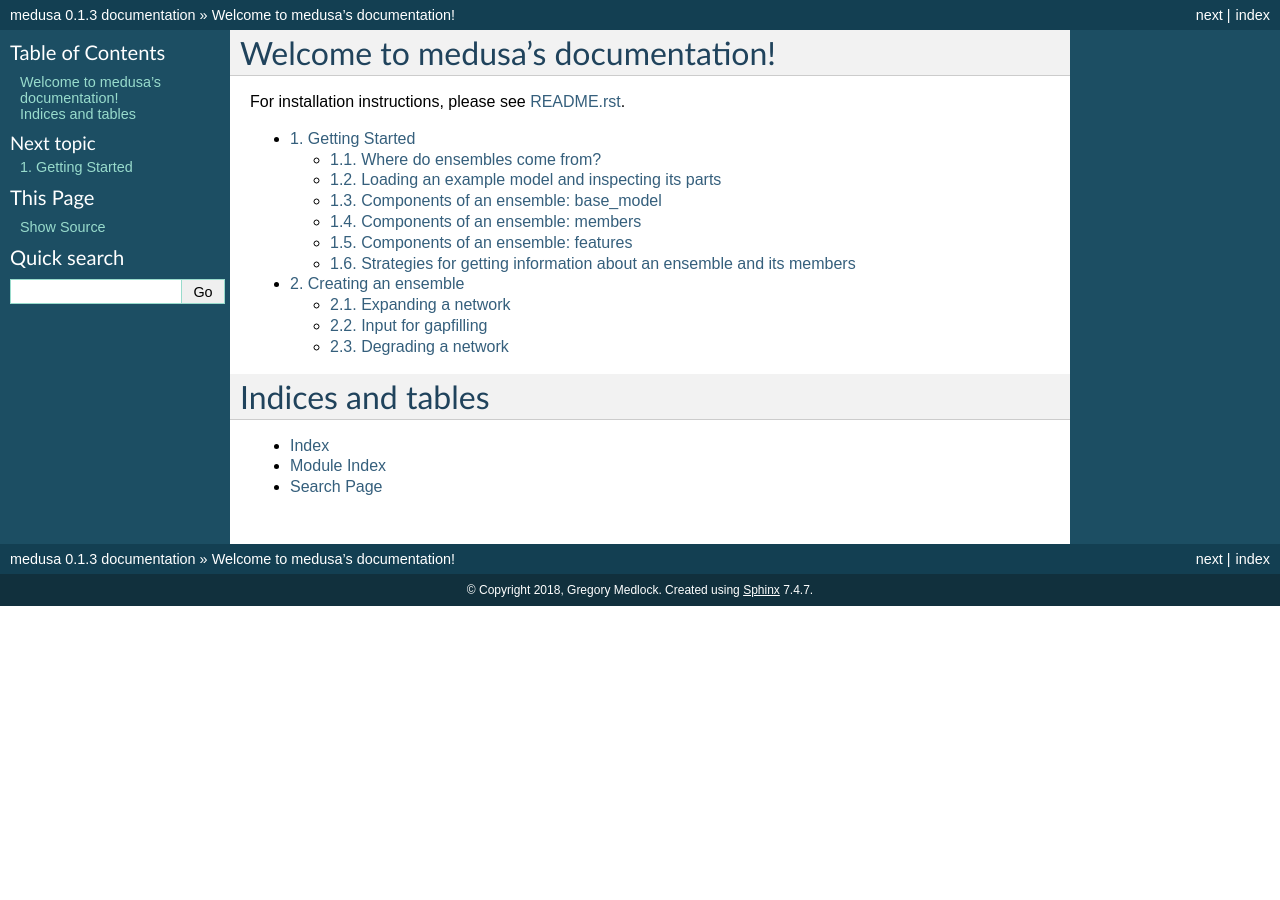
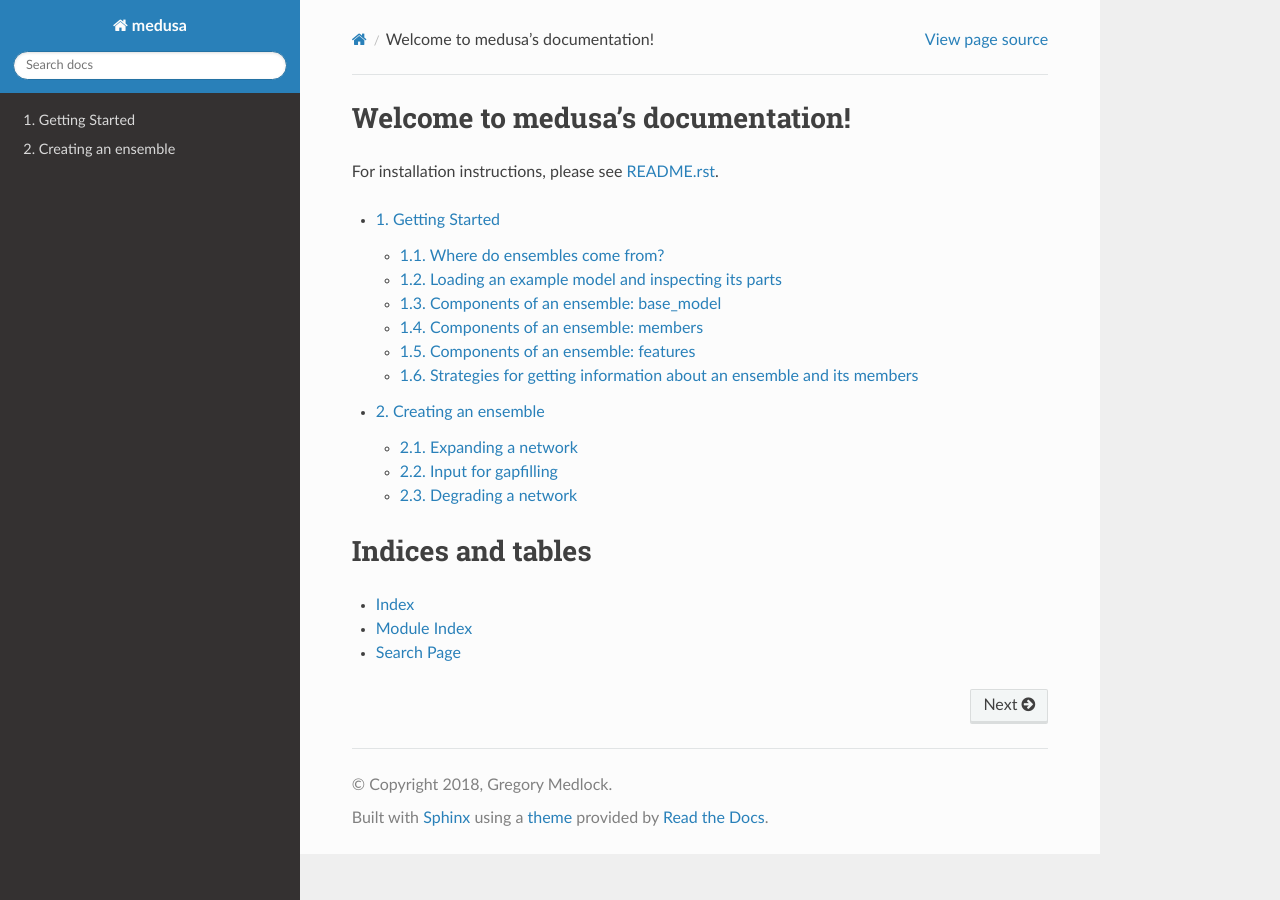
Before and after one commit to opencobra/Medusa, a Sphinx documentation site: the page built from docs/index.rst, in a window 1280 px wide. Built offline with Sphinx 7.4.7 and the Read the Docs theme 2.0.0, drawn with Linux system fonts in a browser that asks for light colours; formulas are drawn with MathJax 3; pages that are not in the unit, such as notebooks, are missing from menus.

Commit message:
changed doc theme to read the docs default, updated requirements

```diff
--- a/docs/conf.py
+++ b/docs/conf.py
@@ -78,7 +78,7 @@ pygments_style = None
 # The theme to use for HTML and HTML Help pages.  See the documentation for
 # a list of builtin themes.
 #
-html_theme = 'classic'
+html_theme = 'sphinx_rtd_theme'
 
 # Theme options are theme-specific and customize the look and feel of a theme
 # further.  For a list of options available for each theme, see the
--- a/docs/requirements.txt
+++ b/docs/requirements.txt
@@ -49,6 +49,7 @@ six==1.11.0
 snowballstemmer==1.2.1
 Sphinx==1.8.2
 sphinxcontrib-websupport==1.1.0
+sphinx-rtd-theme==0.4.2
 swiglpk==4.65.0
 sympy==1.3
 tabulate==0.8.2
```
